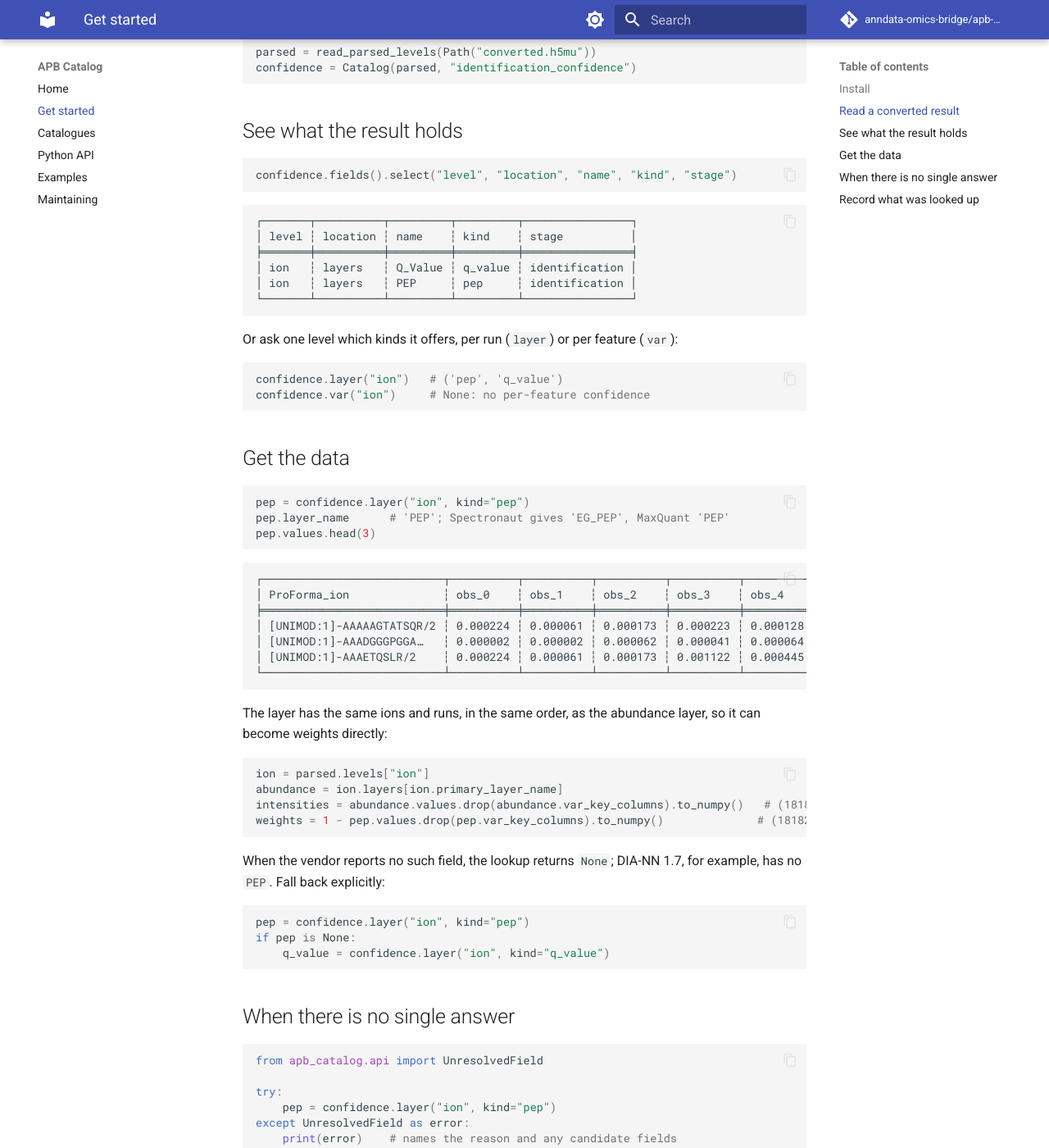
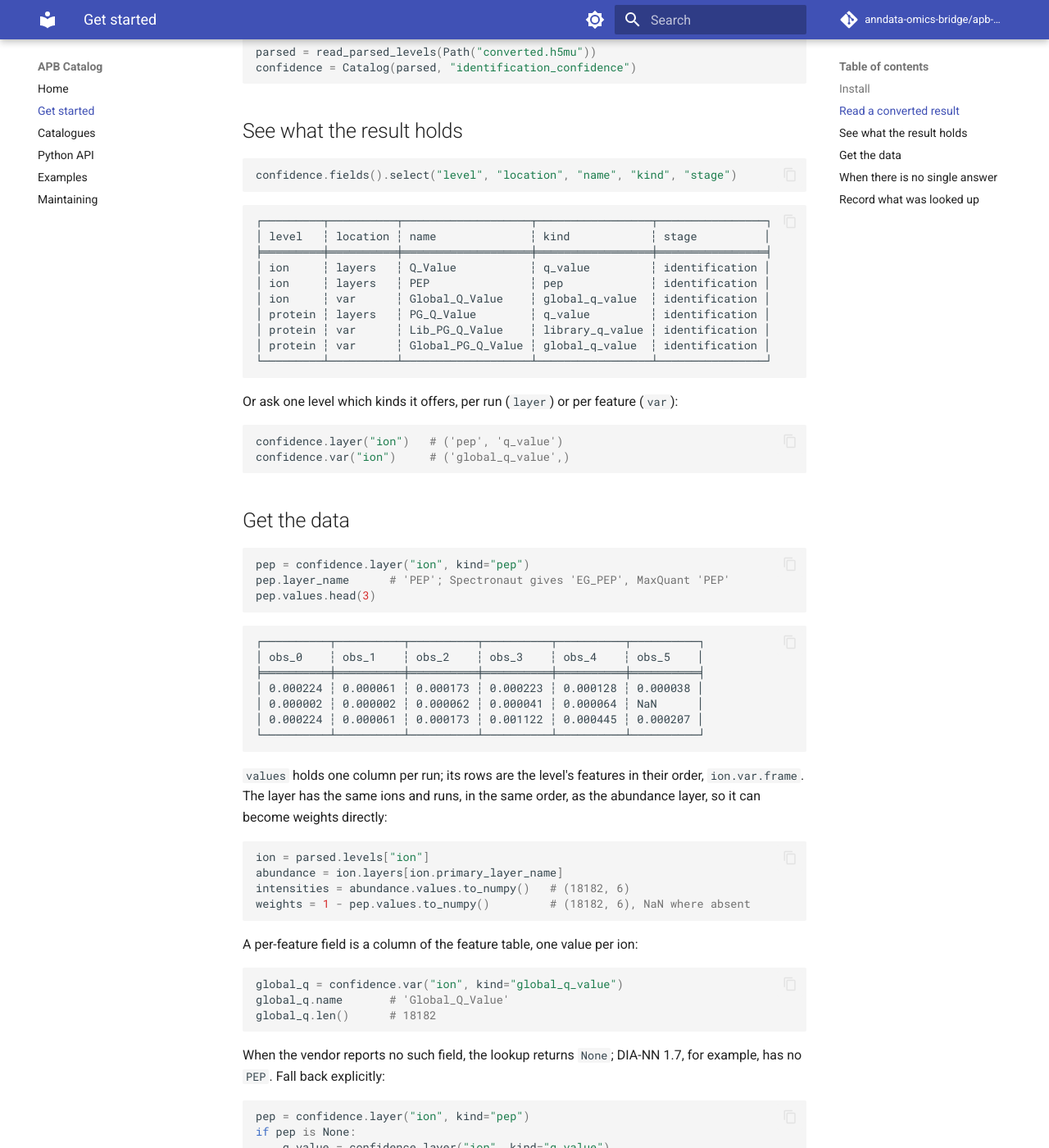
Before and after one commit to anndata-omics-bridge/apb-catalog, an MkDocs documentation site: the page built from docs/getting-started.md, in a window 1280 px wide and 1400 px high, scrolled down 737 px. Shown: the whole window at 82% size. Built offline with MkDocs 1.6.1 and Material for MkDocs 9.7.7, drawn with Linux system fonts in a browser that asks for light colours; comment, search, counter and statistics services are not loaded; some of the changed text lies outside the part shown.

Commit message:
docs: getting started shows layer values without keys and a var lookup
FinalLayerTable.values holds the run columns only; the example dropped
var_key_columns it no longer has. Outputs regenerated from DIA-NN 2.6.0,
whose global q-values are now var columns.

````diff
--- a/docs/getting-started.md
+++ b/docs/getting-started.md
@@ -40,19 +40,23 @@ confidence.fields().select("level", "location", "name", "kind", "stage")
 ```
 
 ```text
-┌───────┬──────────┬─────────┬─────────┬────────────────┐
-│ level ┆ location ┆ name    ┆ kind    ┆ stage          │
-╞═══════╪══════════╪═════════╪═════════╪════════════════╡
-│ ion   ┆ layers   ┆ Q_Value ┆ q_value ┆ identification │
-│ ion   ┆ layers   ┆ PEP     ┆ pep     ┆ identification │
-└───────┴──────────┴─────────┴─────────┴────────────────┘
+┌─────────┬──────────┬───────────────────┬─────────────────┬────────────────┐
+│ level   ┆ location ┆ name              ┆ kind            ┆ stage          │
+╞═════════╪══════════╪═══════════════════╪═════════════════╪════════════════╡
+│ ion     ┆ layers   ┆ Q_Value           ┆ q_value         ┆ identification │
+│ ion     ┆ layers   ┆ PEP               ┆ pep             ┆ identification │
+│ ion     ┆ var      ┆ Global_Q_Value    ┆ global_q_value  ┆ identification │
+│ protein ┆ layers   ┆ PG_Q_Value        ┆ q_value         ┆ identification │
+│ protein ┆ var      ┆ Lib_PG_Q_Value    ┆ library_q_value ┆ identification │
+│ protein ┆ var      ┆ Global_PG_Q_Value ┆ global_q_value  ┆ identification │
+└─────────┴──────────┴───────────────────┴─────────────────┴────────────────┘
 ```
 
 Or ask one level which kinds it offers, per run (`layer`) or per feature (`var`):
 
 ```python
 confidence.layer("ion")   # ('pep', 'q_value')
-confidence.var("ion")     # None: no per-feature confidence
+confidence.var("ion")     # ('global_q_value',)
 ```
 
 ## Get the data
@@ -64,22 +68,30 @@ pep.values.head(3)
 ```
 
 ```text
-┌───────────────────────────┬──────────┬──────────┬──────────┬──────────┬──────────┬──────────┐
-│ ProForma_ion              ┆ obs_0    ┆ obs_1    ┆ obs_2    ┆ obs_3    ┆ obs_4    ┆ obs_5    │
-╞═══════════════════════════╪══════════╪══════════╪══════════╪══════════╪══════════╪══════════╡
-│ [UNIMOD:1]-AAAAAGTATSQR/2 ┆ 0.000224 ┆ 0.000061 ┆ 0.000173 ┆ 0.000223 ┆ 0.000128 ┆ 0.000038 │
-│ [UNIMOD:1]-AAADGGGPGGA…   ┆ 0.000002 ┆ 0.000002 ┆ 0.000062 ┆ 0.000041 ┆ 0.000064 ┆ NaN      │
-│ [UNIMOD:1]-AAAETQSLR/2    ┆ 0.000224 ┆ 0.000061 ┆ 0.000173 ┆ 0.001122 ┆ 0.000445 ┆ 0.000207 │
-└───────────────────────────┴──────────┴──────────┴──────────┴──────────┴──────────┴──────────┘
+┌──────────┬──────────┬──────────┬──────────┬──────────┬──────────┐
+│ obs_0    ┆ obs_1    ┆ obs_2    ┆ obs_3    ┆ obs_4    ┆ obs_5    │
+╞══════════╪══════════╪══════════╪══════════╪══════════╪══════════╡
+│ 0.000224 ┆ 0.000061 ┆ 0.000173 ┆ 0.000223 ┆ 0.000128 ┆ 0.000038 │
+│ 0.000002 ┆ 0.000002 ┆ 0.000062 ┆ 0.000041 ┆ 0.000064 ┆ NaN      │
+│ 0.000224 ┆ 0.000061 ┆ 0.000173 ┆ 0.001122 ┆ 0.000445 ┆ 0.000207 │
+└──────────┴──────────┴──────────┴──────────┴──────────┴──────────┘
 ```
 
-The layer has the same ions and runs, in the same order, as the abundance layer, so it can become weights directly:
+`values` holds one column per run; its rows are the level's features in their order, `ion.var.frame`. The layer has the same ions and runs, in the same order, as the abundance layer, so it can become weights directly:
 
 ```python
 ion = parsed.levels["ion"]
 abundance = ion.layers[ion.primary_layer_name]
-intensities = abundance.values.drop(abundance.var_key_columns).to_numpy()   # (18182, 6)
-weights = 1 - pep.values.drop(pep.var_key_columns).to_numpy()              # (18182, 6), NaN where absent
+intensities = abundance.values.to_numpy()   # (18182, 6)
+weights = 1 - pep.values.to_numpy()         # (18182, 6), NaN where absent
+```
+
+A per-feature field is a column of the feature table, one value per ion:
+
+```python
+global_q = confidence.var("ion", kind="global_q_value")
+global_q.name       # 'Global_Q_Value'
+global_q.len()      # 18182
 ```
 
 When the vendor reports no such field, the lookup returns `None`; DIA-NN 1.7, for example, has no `PEP`. Fall back explicitly:
@@ -111,7 +123,7 @@ from apb_catalog.api import attach_snapshot, stored_snapshot
 
 write_parsed_levels(attach_snapshot(parsed, confidence.snapshot()), Path("annotated.h5mu"))
 stored_snapshot(read_parsed_levels(Path("annotated.h5mu")), "identification_confidence").resolutions
-# one resolved lookup, referencing layer 'PEP'
+# two resolved lookups: layer 'PEP' and var column 'Global_Q_Value'
 ```
 
 The snapshot sits at `metadata["catalog"]["identification_confidence"]["result"]` and can be read as plain JSON without APB Catalog installed.
````
Also changed, not shown: other parts of docs/getting-started.md (+1 -1 lines).
